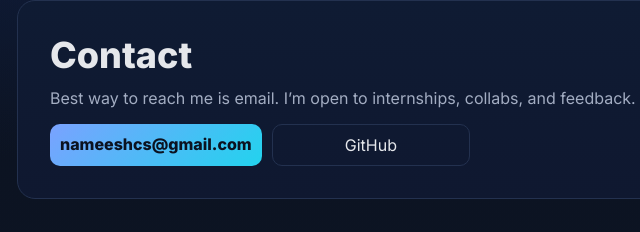
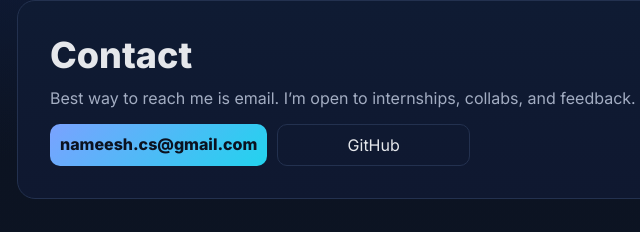
Before and after one commit to NameeshY/portfolio, a plain HTML site: page contact.html in a window 1280 px wide. Shown: the part 92-324 px from the top of the page, 91-731 px from the left. Drawn offline with Linux system fonts and the light colour scheme.

Commit message:
Update contact.html

```diff
--- a/contact.html
+++ b/contact.html
@@ -24,7 +24,7 @@
       <h1>Contact</h1>
       <p>Best way to reach me is email. I’m open to internships, collabs, and feedback.</p>
       <div class="btnrow" style="max-width:420px;margin-top:12px">
-        <a class="btn primary" href="mailto:nameeshcs@gmail.com">nameeshcs@gmail.com</a>
+        <a class="btn primary" href="mailto:nameesh.cs@gmail.com">nameesh.cs@gmail.com</a>
         <a class="btn" href="https://github.com/NameeshY" target="_blank">GitHub</a>
       </div>
     </section>
```
